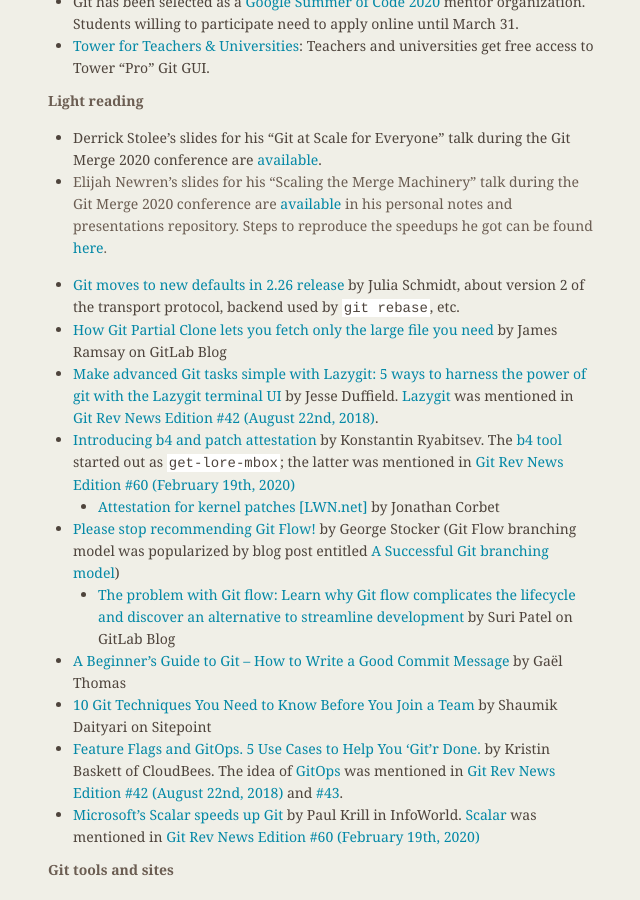
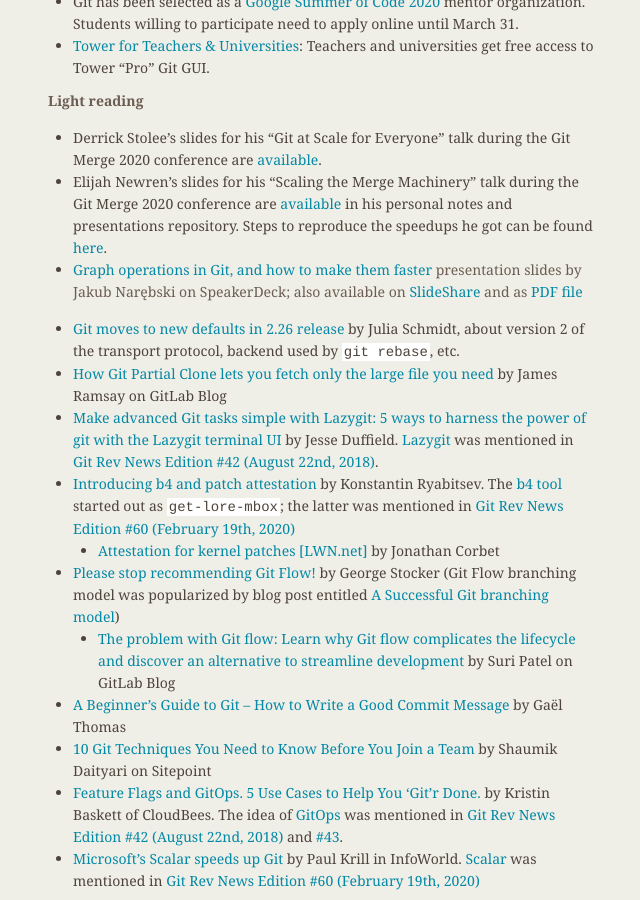
Before and after one commit to git/git.github.io, a Jekyll site: the page built from rev_news/drafts/edition-61.md, in a window 1280 px wide and 900 px high, scrolled down 1629 px. Shown: the whole window, without its empty margins (486-1126 px from the left). Built offline with Jekyll 4.4.1, drawn with Linux system fonts in a browser that asks for light colours.

Commit message:
rn-61: Add link to "Graph operations in Git" slides

```diff
--- a/rev_news/drafts/edition-61.md
+++ b/rev_news/drafts/edition-61.md
@@ -142,6 +142,7 @@
   during the Git Merge 2020 conference are [available](https://github.com/newren/presentations/blob/pdfs/merge-performance/merge-performance-slides.pdf)
   in his personal notes and presentations repository.
   Steps to reproduce the speedups he got can be found [here](https://github.com/newren/git/blob/git-merge-2020-demo/README.md).
+* [Graph operations in Git, and how to make them faster](https://speakerdeck.com/jnareb/graph-operations-in-git-and-how-to-make-them-faster) presentation slides by Jakub Narębski on SpeakerDeck; also available on [SlideShare](https://www.slideshare.net/JakubNarbski/graph-operations-in-git-version-control-system-how-the-performance-was-improved-for-large-repositories-how-can-it-be-further-improved) and as [PDF file](https://drive.google.com/open?id=1psMBVfcRHcZeJ7AewGpdoymrEfFVdXoK)
 
 * [Git moves to new defaults in 2.26 release](https://devclass.com/2020/03/23/git-moves-to-new-defaults-in-2-26-release/) by Julia Schmidt, about version 2 of the transport protocol, backend used by `git rebase`, etc.
 * [How Git Partial Clone lets you fetch only the large file you need](https://about.gitlab.com/blog/2020/03/13/partial-clone-for-massive-repositories/) by James Ramsay on GitLab Blog
```
